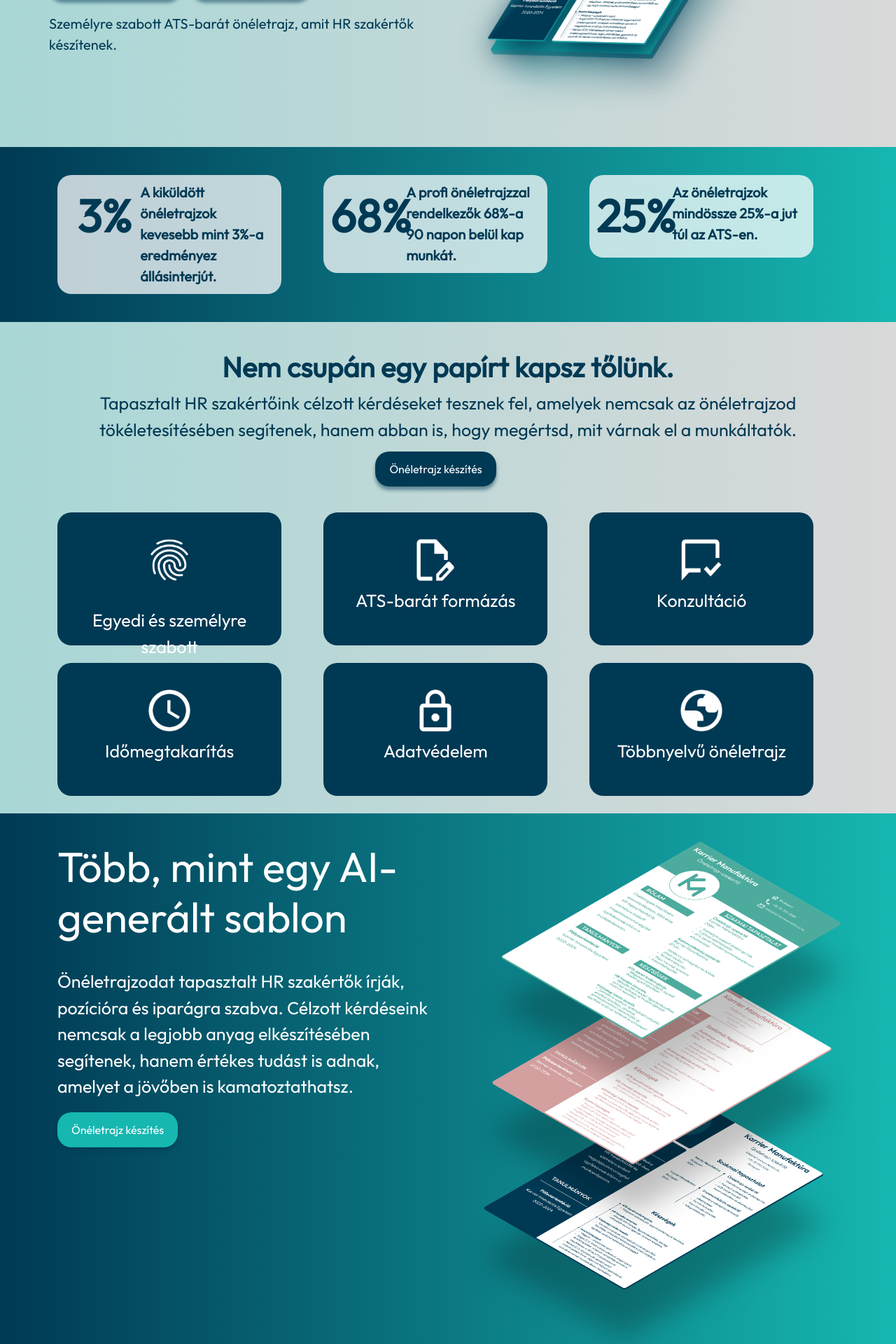
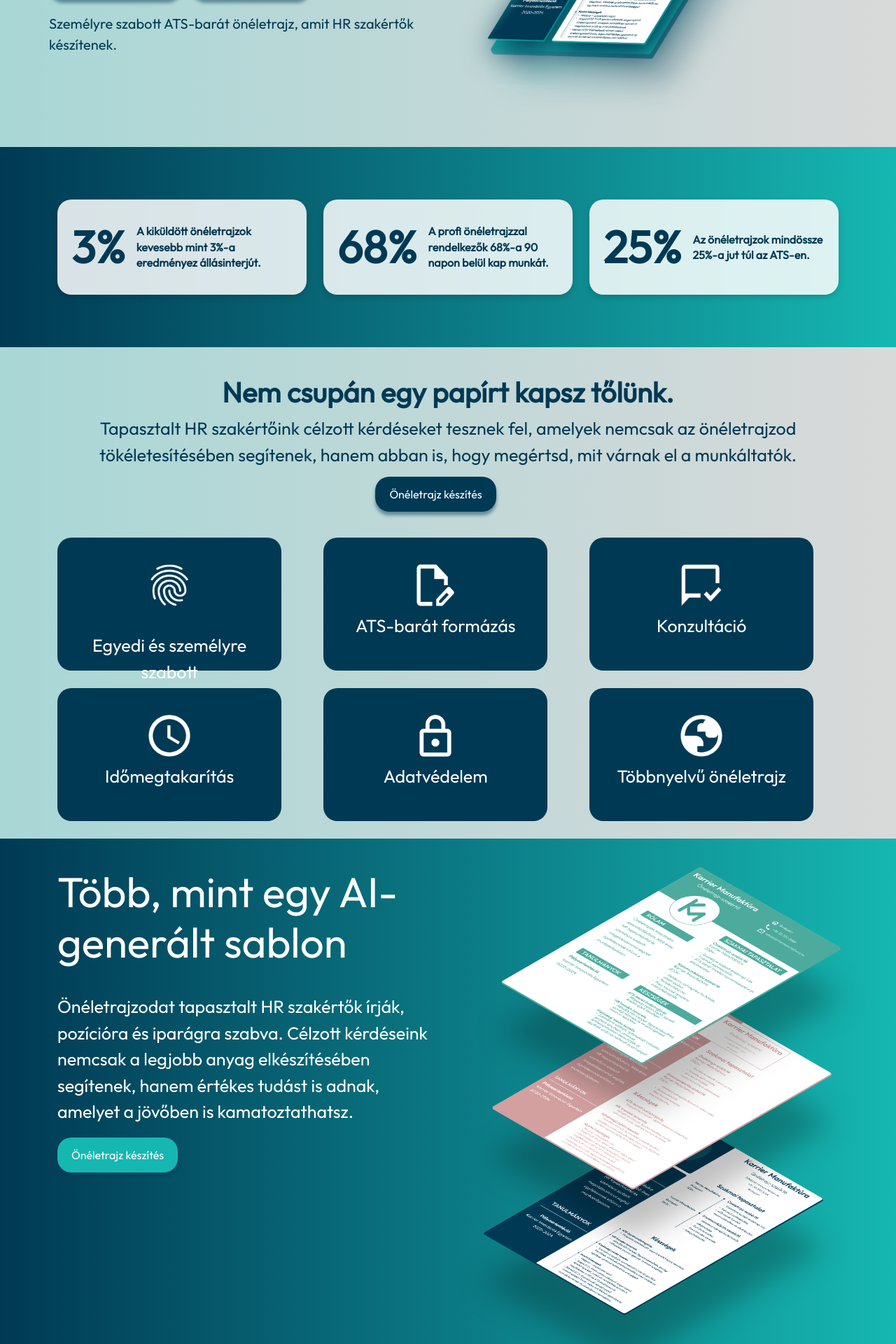
Before and after one commit to Kiralyroli/karrier, a Symfony app: template templates/home/home.html.twig in a window 1280 px wide. Shown: the part 381-2301 px from the top of the page at 70% size. Run offline with Twig, Linux system fonts and the light colour scheme; the template is opened without the code that fills it, so the values that code supplies are empty; style sheets or scripts are compiled from the project's sources; some libraries are stand-ins or nearby versions.

Commit message:
home benefits optimalizálása, scss struktúra módosítása

```diff
--- a/assets/styles/components/_home.scss
+++ b/assets/styles/components/_home.scss
@@ -2,31 +2,8 @@
   padding-top: 80px;
 
   @import "home/main";
+  @import "home/benefits";
 
-  #benefits {
-    background: linear-gradient(90deg, $base-color-dark 0%, $base-color-light 100%);
-    padding-top: 40px;
-    padding-bottom: 40px;
-
-    .benefit-card {
-      background-color: rgba(white, 0.75);
-      border-radius: 20px;
-      padding: 10px;
-      color: $base-color-dark;
-      font-weight: bold;
-      width: 90%;
-
-      .percentage {
-        font-size: 65px;
-        text-align: right;
-        padding-right: 0;
-      }
-
-      .text {
-        font-size: 20px;
-      }
-    }
-  }
 
   #features {
     padding-top: 40px;
--- /dev/null
+++ b/assets/styles/components/home/_benefits.scss
@@ -0,0 +1,31 @@
+#benefits {
+  background: linear-gradient(90deg, $base-color-dark 0%, $base-color-light 100%);
+  padding: 60px 0;
+
+  .benefit-card {
+    background-color: rgba(white, 0.85);
+    border-radius: 20px;
+    padding: 20px;
+    color: $base-color-dark;
+    font-weight: bold;
+    max-width: 450px;
+    width: 100%;
+    margin: 15px auto;
+    box-shadow: 0 4px 8px rgba(0, 0, 0, 0.15);
+
+    display: flex;
+    align-items: center;
+
+    .percentage {
+      font-size: clamp(40px, 5vw, 65px);
+      font-weight: 700;
+      flex-shrink: 0;
+      color: $base-color-dark;
+    }
+
+    .text {
+      font-size: clamp(16px, 1.2vw, 20px);
+      line-height: 1.4;
+    }
+  }
+}
--- a/templates/home/benefits.html.twig
+++ b/templates/home/benefits.html.twig
@@ -1,40 +1,22 @@
 <div id="benefits" class="container-fluid">
     <div class="container">
         <div class="row">
-            <div class="col-md-4">
-                <div class="benefit-card">
-                    <div class="row">
-                        <div class="col-sm-4 percentage">
-                            3%
-                        </div>
-                        <div class="col-sm-8 text">
-                            A kiküldött önéletrajzok kevesebb mint 3%-a eredményez állásinterjút.
-                        </div>
-                    </div>
+            <div class="col-lg-4 col-md-6 col-sm-12">
+                <div class="benefit-card d-flex align-items-center">
+                    <div class="percentage me-3">3%</div>
+                    <div class="text">A kiküldött önéletrajzok kevesebb mint 3%-a eredményez állásinterjút.</div>
                 </div>
             </div>
-            <div class="col-md-4">
-                <div class="benefit-card">
-                    <div class="row">
-                        <div class="col-sm-4 percentage">
-                            68%
-                        </div>
-                        <div class="col-sm-8 text">
-                            A profi önéletrajzzal rendelkezők 68%-a 90 napon belül kap munkát.
-                        </div>
-                    </div>
+            <div class="col-lg-4 col-md-6 col-sm-12">
+                <div class="benefit-card d-flex align-items-center">
+                    <div class="percentage me-3">68%</div>
+                    <div class="text">A profi önéletrajzzal rendelkezők 68%-a 90 napon belül kap munkát.</div>
                 </div>
             </div>
-            <div class="col-md-4">
-                <div class="benefit-card">
-                    <div class="row">
-                        <div class="col-sm-4 percentage">
-                            25%
-                        </div>
-                        <div class="col-sm-8 text">
-                            Az önéletrajzok mindössze 25%-a jut túl az ATS-en.
-                        </div>
-                    </div>
+            <div class="col-lg-4 col-md-6 col-sm-12">
+                <div class="benefit-card d-flex align-items-center">
+                    <div class="percentage me-3">25%</div>
+                    <div class="text">Az önéletrajzok mindössze 25%-a jut túl az ATS-en.</div>
                 </div>
             </div>
         </div>
```
